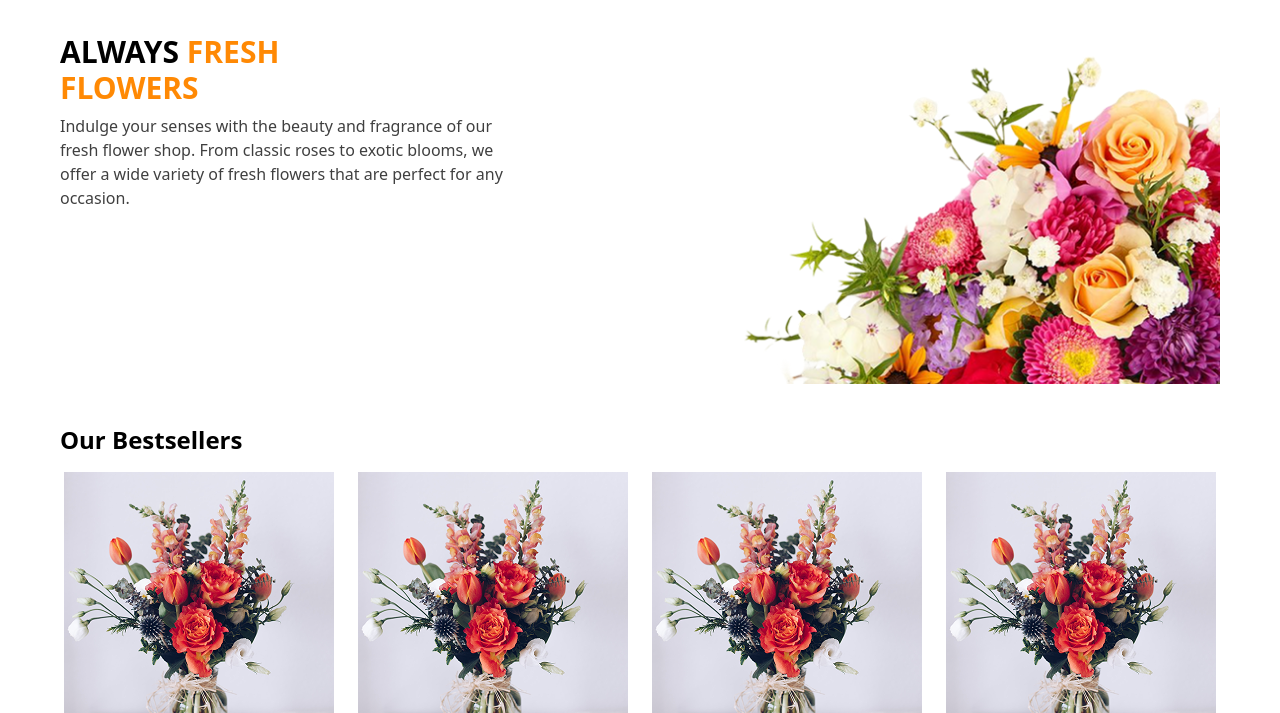
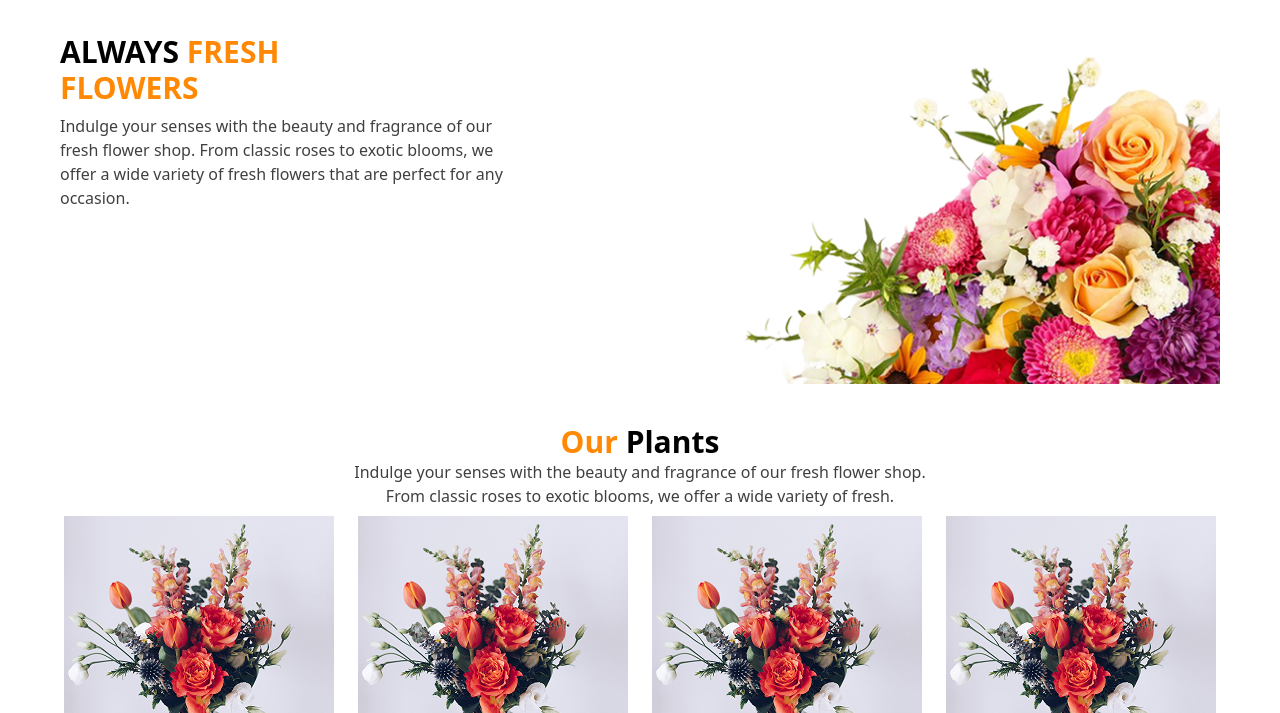
Before and after one commit to ZawadulAmanHredoy/ResponsiveWebsite, a plain HTML site: page index.html in a window 1280 px wide. Shown: the part 87-800 px from the top of the page. Drawn offline with nearby package versions, Linux system fonts and the light colour scheme.

Commit message:
last commit

```diff
--- a/index.html
+++ b/index.html
@@ -41,7 +41,12 @@
   </header>
 
  <section class="mt-10 mx-[60px]">
-  <h2 class="text-2xl font-bold mb-4">Our Bestsellers</h2>
+  <div class="text-center gap-2">
+            <h1 class="text-3xl font-black"><span style="color: oklch(75% 0.183 55.934);">Our</span>  Plants</h1>
+            <p class="opacity-75">Indulge your senses with the beauty and fragrance of our fresh flower shop. </p>
+               <p class="mb-2 opacity-75"> From classic roses to exotic blooms, we offer a wide variety of fresh.</p>
+        </div>
+
   <div class="grid grid-cols-2 md:grid-cols-4 gap-4">
 
     <!-- Card 1 -->
```
